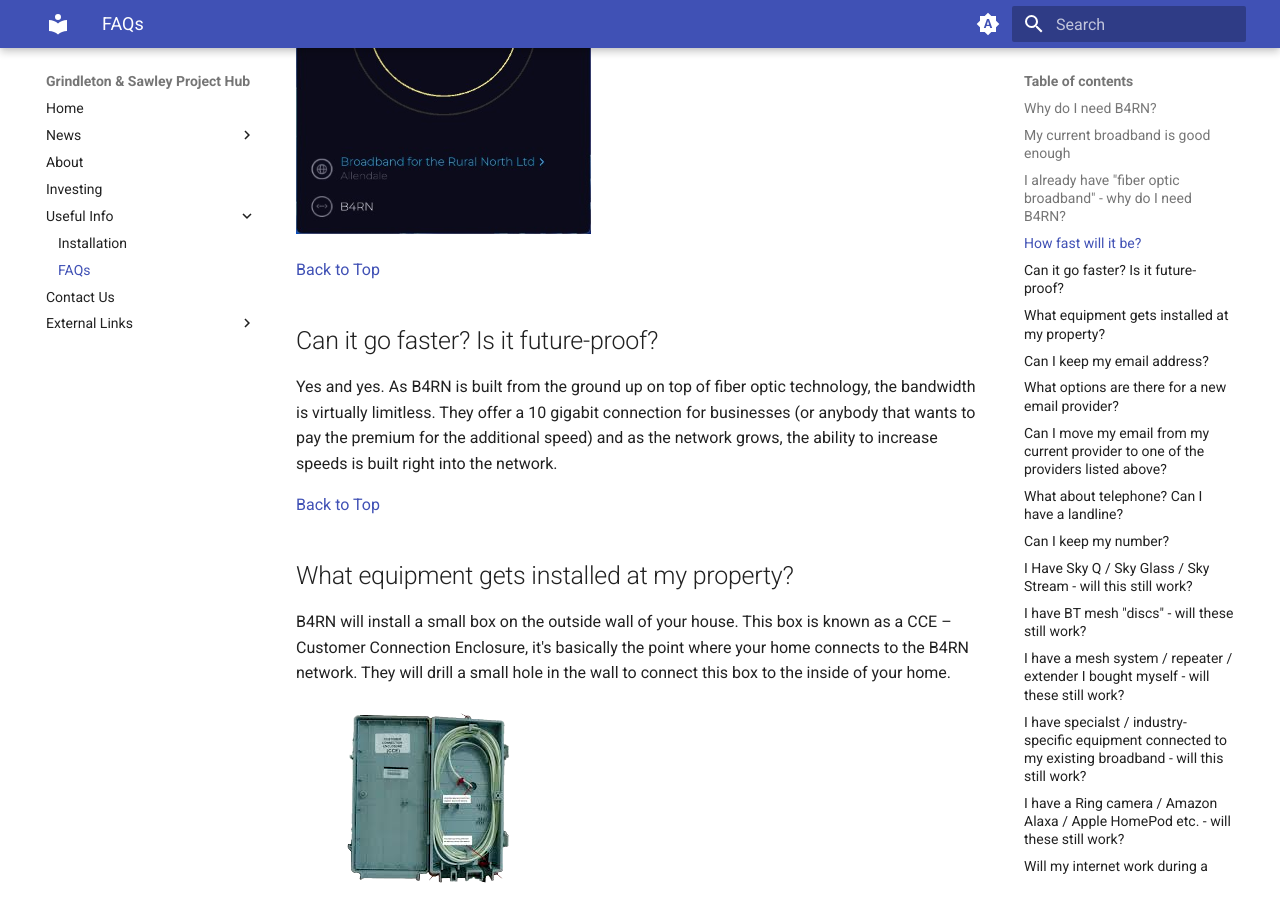
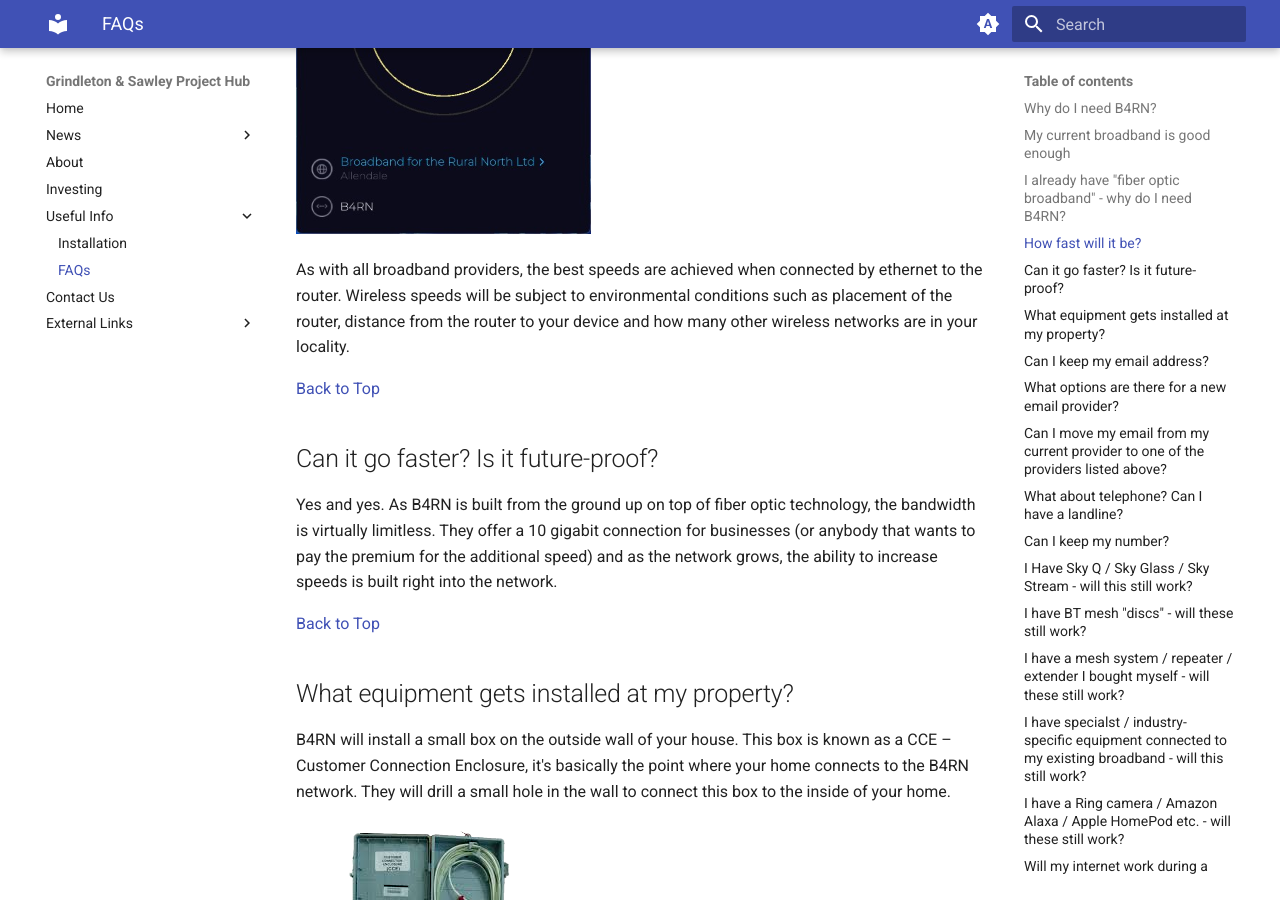
Before and after one commit to DJBenson/b4rngsdocs, an MkDocs documentation site: the page built from docs/faqs.md, in a window 1280 px wide and 900 px high, scrolled down 3001 px. Built offline with MkDocs 1.6.1 and Material for MkDocs 9.7.7, drawn with Linux system fonts in a browser that asks for light colours.

Commit message:
Update faqs.md

```diff
--- a/docs/faqs.md
+++ b/docs/faqs.md
@@ -54,6 +54,8 @@
 B4RN's standard offering is 1 gigabit symmertical (this means the speed is the same both downloading and uploading at the same time). The expected speed is around 900Mbps (which is over 10 times faster than the fastest connections available in the villages) which will allow you to download files, stream TV, upload large files and play online games all at the same time with no slow-down.
 
 ![image](img/speedtest.png)
+
+As with all broadband providers, the best speeds are achieved when connected by ethernet to the router. Wireless speeds will be subject to environmental conditions such as placement of the router, distance from the router to your device and how many other wireless networks are in your locality.
 
 [Back to Top](#faqs-frequently-asked-questions)
 
```
